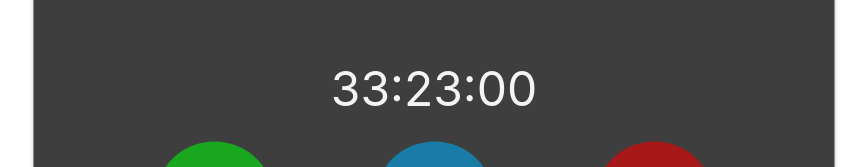
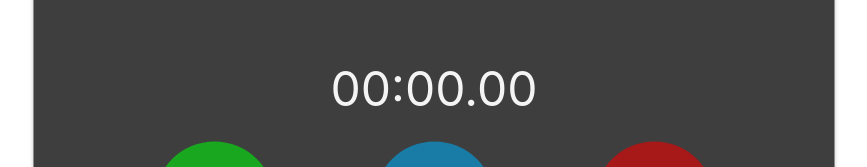
Before and after one commit to Minaghoreshi/stop-watch, a React (Create React App) app: page / in a window 1280 px wide. Shown: the top 167 px of the page, without its empty margins (206-1073 px from the left). Built offline with nearby package versions, Linux system fonts and the light colour scheme.

Commit message:
feat: implement start,stop and timer functionality

```diff
--- a/src/App.js
+++ b/src/App.js
@@ -1,15 +1,18 @@
 import "./App.css";
 import Lap from "./Components/Lap/Lap";
 import StopWatch from "./Components/StopWatch/Stop-watch";
+import { LapProvider } from "./Contexts/LapContext";
+import { TimerProvider } from "./Contexts/TimerContext";
 function App() {
   return (
-    <>
-      {" "}
-      <div className="app">
-        <StopWatch />
+    <div className="app">
+      <LapProvider>
+        <TimerProvider>
+          <StopWatch />
+        </TimerProvider>
         <Lap />
-      </div>
-    </>
+      </LapProvider>
+    </div>
   );
 }
 
--- a/src/Components/Lap/Lap.jsx
+++ b/src/Components/Lap/Lap.jsx
@@ -14,11 +14,11 @@ export default function Lap() {
         <tr>
           <td>1</td>
           <td>00:06:20</td>
-        </tr>{" "}
+        </tr>
         <tr>
           <td>1</td>
           <td>00:06:20</td>
-        </tr>{" "}
+        </tr>
         <tr>
           <td>1</td>
           <td>00:06:20</td>
--- a/src/Components/StopWatch/Stop-watch.jsx
+++ b/src/Components/StopWatch/Stop-watch.jsx
@@ -1,13 +1,79 @@
-import React from "react";
+import React, { useContext, useEffect, useState } from "react";
 import styles from "./stop-watch.module.css";
+import { LapContext } from "../../Contexts/LapContext";
+import { TimerContext } from "../../Contexts/TimerContext";
 export default function StopWatch() {
+  const { lapState, lapDispatch } = useContext(LapContext);
+  const { timerState, timerStateDispatch } = useContext(TimerContext);
+  const [lastAddedTIme, setLastAddedTime] = useState(0);
+  // function millisecondsToHMS(milliseconds) {
+  //   let minutes = Math.floor(milliseconds / 60000);
+  //   let remainingSeconds = Math.floor((milliseconds % 60000) / 1000);
+  //   let remainingmilli = milliseconds % 1000;
+
+  //   console.log(
+  //     `${minutes} minutes and ${remainingSeconds} second and  ${remainingmilli} milisecond`
+  //   );
+  // }
+  function formatTime(milliseconds) {
+    const totalSeconds = Math.floor(milliseconds / 100);
+    const minutes = Math.floor(totalSeconds / 60);
+    const seconds = totalSeconds % 60;
+    const remainingMilliseconds = milliseconds % 100;
+
+    return `${String(minutes).padStart(2, "0")}:${String(seconds).padStart(
+      2,
+      "0"
+    )}.${String(remainingMilliseconds).padStart(2, "0")}`;
+  }
+
+  const handleStart = () => {
+    timerStateDispatch({ type: "START" });
+  };
+  const handleStop = () => {
+    timerStateDispatch({ type: "STOP" });
+    // formatTime(timerState.elapsedTime);
+  };
+  const handleLap = () => {
+    if (lastAddedTIme !== timerState.elapsedTime) {
+      lapDispatch({ type: "ADD_LAP", payload: timerState.elapsedTime });
+      setLastAddedTime(timerState.elapsedTime);
+    }
+  };
+  // useEffect(() => {
+  //   formatTime(timerState.elapsedTime);
+  // }, [timerState.elapsedTime]);
+  useEffect(() => {
+    let intervalId;
+    if (timerState.isRunning) {
+      intervalId = setInterval(() => {
+        timerStateDispatch({ type: "TICK" });
+      }, 10);
+    } else {
+      clearInterval(intervalId);
+    }
+    return () => {
+      clearInterval(intervalId);
+    };
+  }, [timerState.isRunning]);
+
+  // let hour = timerState.elapsedTime / 3600;
+
   return (
     <div className={styles.stopWatch__Wrapper}>
-      <div className={styles.stopWatch__timer}>33:23:00</div>
+      <div className={styles.stopWatch__timer}>
+        {formatTime(timerState.elapsedTime)}
+      </div>
       <div className={styles.stopWatch__buttons}>
-        <button className={styles.start}>START</button>{" "}
-        <button className={styles.lap}>LAP</button>
-        <button className={styles.stop}>STOP</button>
+        <button className={styles.start} onClick={handleStart}>
+          START
+        </button>{" "}
+        <button className={styles.lap} onClick={handleLap}>
+          LAP
+        </button>
+        <button className={styles.stop} onClick={handleStop}>
+          STOP
+        </button>
       </div>
     </div>
   );
--- /dev/null
+++ b/src/Contexts/LapContext.js
@@ -0,0 +1,11 @@
+import { createContext, useReducer } from "react";
+import { lapReducer } from "../Reducers/LapReducer";
+export const LapContext = createContext();
+export const LapProvider = (props) => {
+  const [lapState, lapDispatch] = useReducer(lapReducer, []);
+  return (
+    <LapContext.Provider value={{ lapState, lapDispatch }}>
+      {props.children}
+    </LapContext.Provider>
+  );
+};
--- /dev/null
+++ b/src/Contexts/TimerContext.js
@@ -0,0 +1,15 @@
+import { createContext, useReducer } from "react";
+import { timerReducer } from "../Reducers/TimerReducer";
+
+export const TimerContext = createContext();
+export const TimerProvider = (props) => {
+  const [timerState, timerStateDispatch] = useReducer(timerReducer, {
+    isRunning: false,
+    elapsedTime: 0,
+  });
+  return (
+    <TimerContext.Provider value={{ timerState, timerStateDispatch }}>
+      {props.children}
+    </TimerContext.Provider>
+  );
+};
--- /dev/null
+++ b/src/Reducers/LapReducer.js
@@ -0,0 +1,14 @@
+export const actionTypes = {
+  ADD_LAP: "ADD_LAP",
+  RESET_LAP: "RESET_LAP",
+};
+export const lapReducer = (state, action) => {
+  switch (action.type) {
+    case actionTypes.ADD_LAP:
+      return [...state, action.payload];
+    case actionTypes.RESET_LAP:
+      return [];
+    default:
+      break;
+  }
+};
--- /dev/null
+++ b/src/Reducers/TimerReducer.js
@@ -0,0 +1,21 @@
+export const actionTypes = {
+  START: "START",
+  STOP: "STOP",
+  TICK: "TICK",
+  RESET: "RESET",
+};
+export const timerReducer = (state, action) => {
+  switch (action.type) {
+    case actionTypes.START:
+      return { ...state, isRunning: true };
+    case actionTypes.TICK:
+      const newElapsedTime = state.elapsedTime + 1;
+      return { ...state, elapsedTime: newElapsedTime };
+    case actionTypes.STOP:
+      return { ...state, isRunning: false };
+    case actionTypes.RESET:
+      return { ...state, elapsedTime: 0 };
+    default:
+      break;
+  }
+};
```
